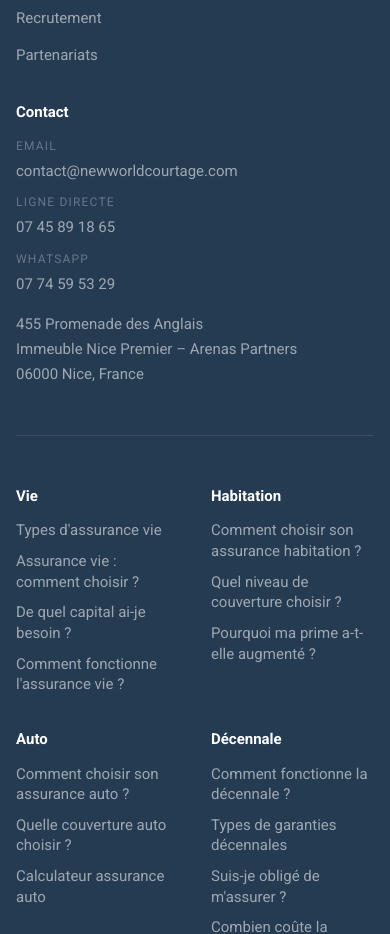
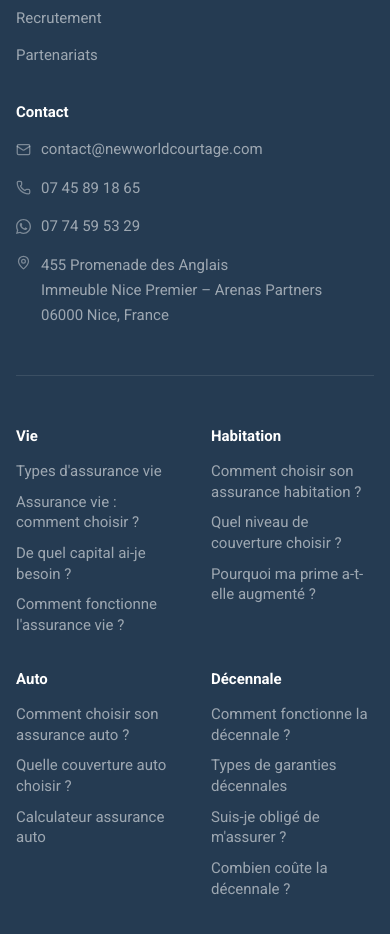
Before and after one commit to mehdibenrabiaa/new_world_courtage, a Next.js app: page / in a window 390 px wide. Shown: the part 9740-10674 px from the top of the page. Built offline with nearby package versions, Linux system fonts and the light colour scheme.

Commit message:
feat: add icons to footer contact block (mail, phone, whatsapp, address)

```diff
--- a/components/Footer.js
+++ b/components/Footer.js
@@ -1,5 +1,15 @@
 import Image from "next/image";
 import Link from "next/link";
+import { Mail, Phone, MapPin } from "lucide-react";
+
+function WhatsAppIcon({ size = 16 }) {
+  return (
+    <svg width={size} height={size} viewBox="0 0 24 24" fill="currentColor" aria-hidden="true">
+      <path d="M17.472 14.382c-.297-.149-1.758-.867-2.03-.967-.273-.099-.471-.148-.67.15-.197.297-.767.966-.94 1.164-.173.199-.347.223-.644.075-.297-.15-1.255-.463-2.39-1.475-.883-.788-1.48-1.761-1.653-2.059-.173-.297-.018-.458.13-.606.134-.133.298-.347.446-.52.149-.174.198-.298.298-.497.099-.198.05-.371-.025-.52-.075-.149-.669-1.612-.916-2.207-.242-.579-.487-.5-.669-.51-.173-.008-.371-.01-.57-.01-.198 0-.52.074-.792.372-.272.297-1.04 1.016-1.04 2.479 0 1.462 1.065 2.875 1.213 3.074.149.198 2.096 3.2 5.077 4.487.709.306 1.262.489 1.694.625.712.227 1.36.195 1.871.118.571-.085 1.758-.719 2.006-1.413.248-.694.248-1.289.173-1.413-.074-.124-.272-.198-.57-.347z" />
+      <path d="M12 0C5.373 0 0 5.373 0 12c0 2.117.549 4.107 1.51 5.84L0 24l6.335-1.48A11.945 11.945 0 0012 24c6.627 0 12-5.373 12-12S18.627 0 12 0zm0 21.818a9.818 9.818 0 01-5.006-1.37l-.36-.214-3.732.871.938-3.63-.235-.374A9.818 9.818 0 012.182 12C2.182 6.57 6.57 2.182 12 2.182S21.818 6.57 21.818 12 17.43 21.818 12 21.818z" />
+    </svg>
+  );
+}
 
 const TOP_LINKS = [
   {
@@ -120,31 +130,34 @@
             {/* Contact */}
             <div className="flex flex-col gap-3 min-w-[140px]">
               <h3 className="text-[15px] font-bold text-white">Contact</h3>
-              <ul className="flex flex-col gap-2.5">
-                <li className="flex flex-col">
-                  <span className="text-[12px] uppercase tracking-widest text-white/30 mb-0.5">Email</span>
-                  <a href={`mailto:${CONTACT.email}`} className="text-[15px] text-white/55 hover:text-white transition-colors break-all">
+              <ul className="flex flex-col gap-3.5">
+                <li>
+                  <a href={`mailto:${CONTACT.email}`} className="flex items-center gap-2.5 text-[15px] text-white/55 hover:text-white transition-colors break-all">
+                    <Mail size={15} className="shrink-0 text-white/40" />
                     {CONTACT.email}
                   </a>
                 </li>
-                <li className="flex flex-col">
-                  <span className="text-[12px] uppercase tracking-widest text-white/30 mb-0.5">Ligne directe</span>
-                  <a href={`tel:${CONTACT.tel}`} className="text-[15px] text-white/55 hover:text-white transition-colors">
+                <li>
+                  <a href={`tel:${CONTACT.tel}`} className="flex items-center gap-2.5 text-[15px] text-white/55 hover:text-white transition-colors">
+                    <Phone size={15} className="shrink-0 text-white/40" />
                     {CONTACT.phone}
                   </a>
                 </li>
-                <li className="flex flex-col">
-                  <span className="text-[12px] uppercase tracking-widest text-white/30 mb-0.5">WhatsApp</span>
-                  <a href={CONTACT.whatsappHref} target="_blank" rel="noopener noreferrer" className="text-[15px] text-white/55 hover:text-white transition-colors">
+                <li>
+                  <a href={CONTACT.whatsappHref} target="_blank" rel="noopener noreferrer" className="flex items-center gap-2.5 text-[15px] text-white/55 hover:text-white transition-colors">
+                    <span className="shrink-0 text-white/40"><WhatsAppIcon size={15} /></span>
                     {CONTACT.whatsappDisplay}
                   </a>
                 </li>
+                <li className="flex items-start gap-2.5 text-[15px] text-white/55">
+                  <MapPin size={15} className="shrink-0 text-white/40 mt-0.5" />
+                  <div>
+                    {CONTACT.address.map((line) => (
+                      <p key={line}>{line}</p>
+                    ))}
+                  </div>
+                </li>
               </ul>
-              <div className="mt-1">
-                {CONTACT.address.map((line) => (
-                  <p key={line} className="text-[15px] text-white/55">{line}</p>
-                ))}
-              </div>
             </div>
 
           </div>
```
